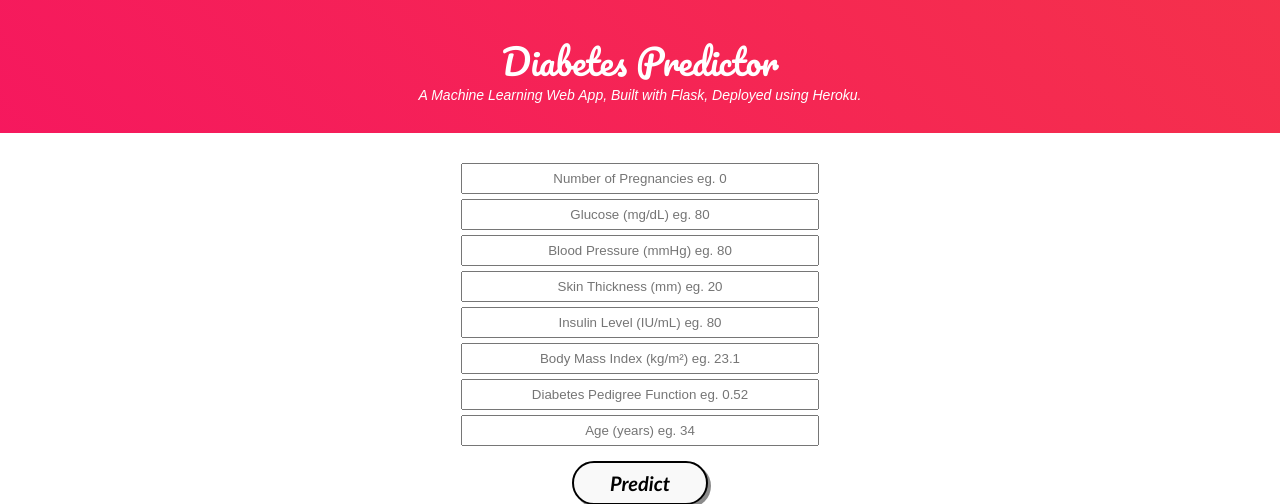
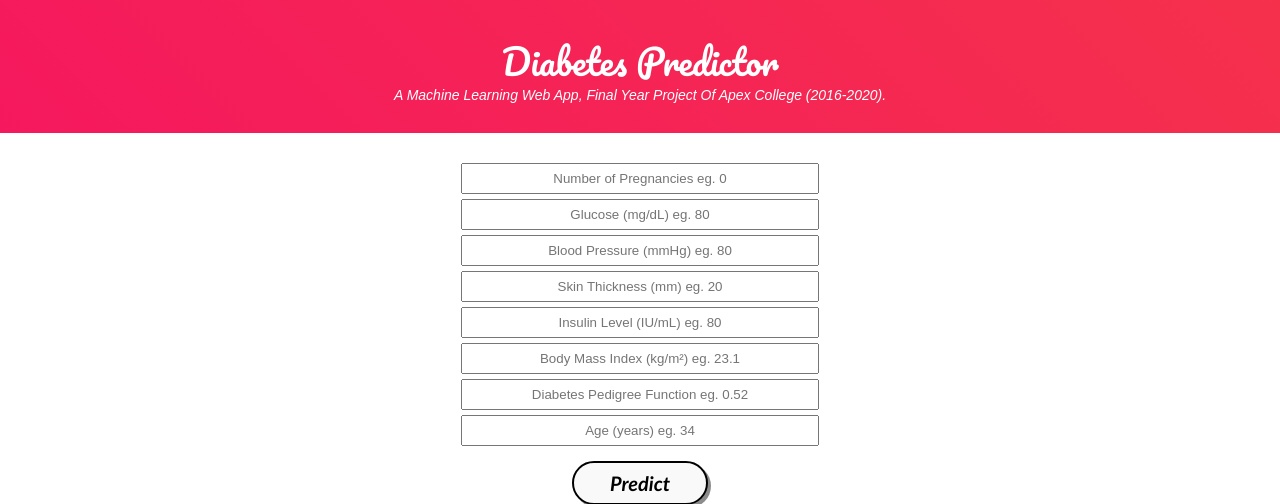
Before and after one commit to n07tesh/Diabetes_Prediction2, a Flask app: page / in a window 1280 px wide. Shown: the top 504 px of the page. Run offline with Flask 2, Linux system fonts and the light colour scheme; parts of the project's set-up code (start-up, migrations or seed data) failed here and were passed over; some libraries are stand-ins or nearby versions.

Commit message:
Update index.html

```diff
--- a/templates/index.html
+++ b/templates/index.html
@@ -16,7 +16,7 @@
     	<div class="container">
             <h2 class='container-heading'><span class="heading_font">Diabetes Predictor</span></h2>
             <div class='description'>
-    			<p>A Machine Learning Web App, Built with Flask, Deployed using Heroku.</p>
+    			<p>A Machine Learning Web App, Final Year Project Of Apex College (2016-2020).</p>
     		</div>
     	</div>
 
```
